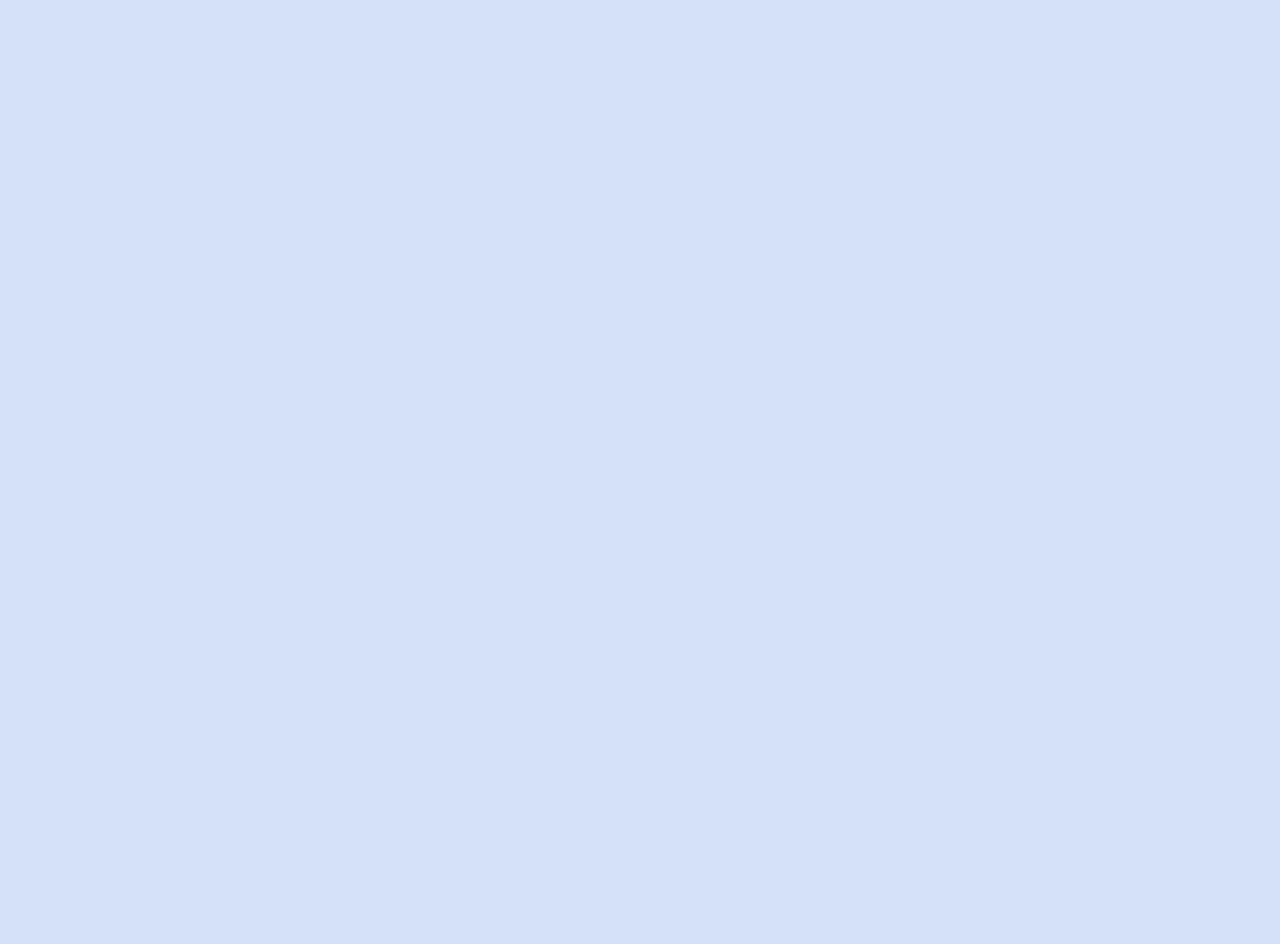
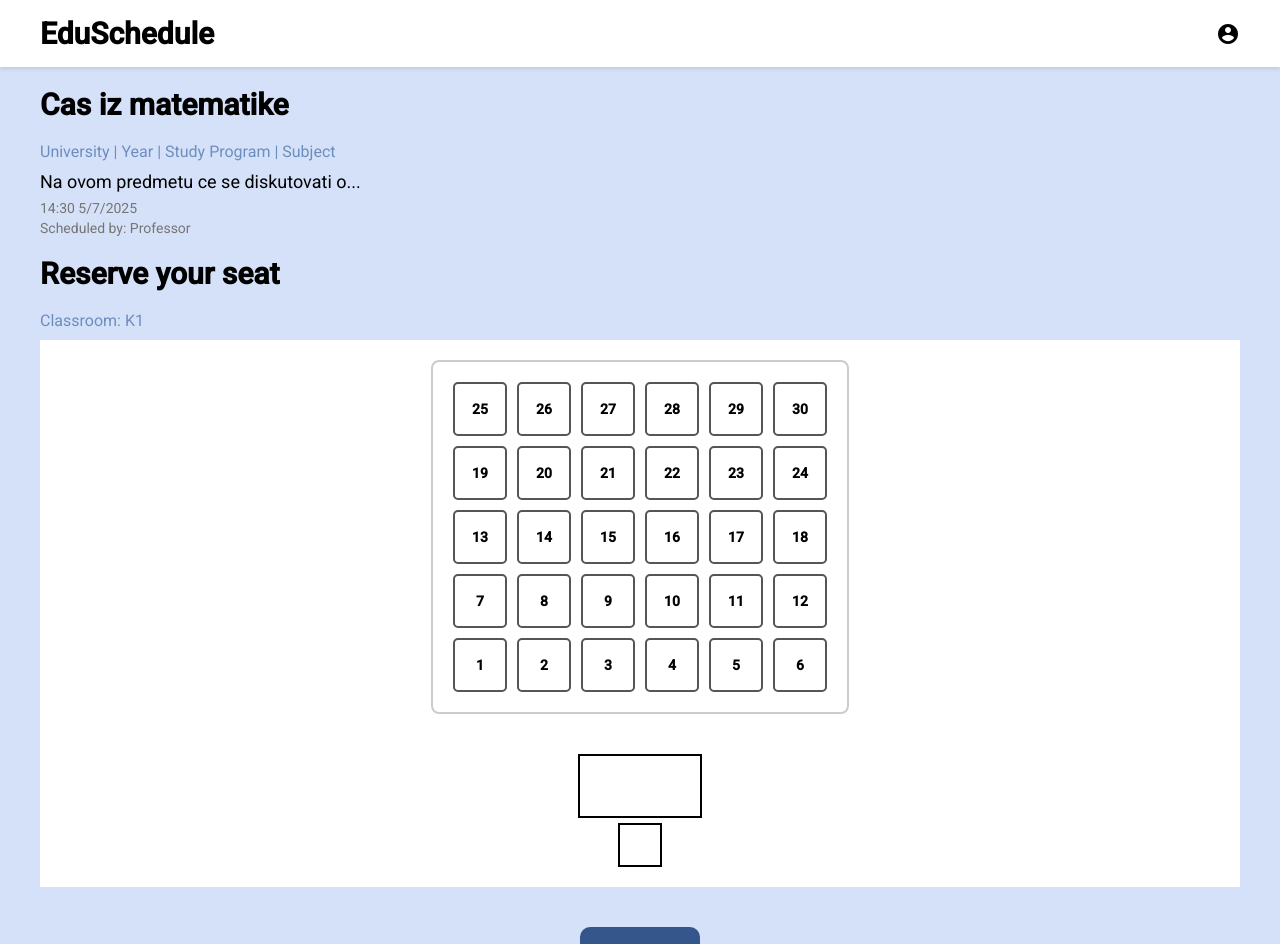
Before and after one commit to LukaIlic831/EduSchedule, an Angular app: page /class-info in a window 1280 px wide. Before the commit this address led to /. Shown: the top 944 px of the page. Before the commit the page ends 800 px from the top, so only its background shows below. Built offline with nearby package versions, Linux system fonts and the light colour scheme.

Commit message:
created class-info-page

```diff
--- a/src/app/app.routes.ts
+++ b/src/app/app.routes.ts
@@ -7,6 +7,7 @@ import { ProfessorDashboardPageComponent } from './feature/dashboard/pages/profe
 import { CreateClassPageComponent } from './feature/create-class/pages/create-class-page/create-class-page.component';
 import { SearchClassPageComponent } from './feature/search-class/pages/search-class-page/search-class-page.component';
 import { StudentProfilePageComponent } from './feature/profile/pages/student-profile-page/student-profile-page.component';
+import { ClassInfoPageComponent } from './feature/class-info/pages/class-info-page/class-info-page.component';
 
 export const routes: Routes = [
   { path: '', redirectTo: 'sign-in', pathMatch: 'full' },
@@ -18,4 +19,5 @@ export const routes: Routes = [
   { path: 'create-class', component: CreateClassPageComponent },
   { path: 'search', component: SearchClassPageComponent },
   { path: 'student-profile', component: StudentProfilePageComponent },
+  { path: 'class-info', component: ClassInfoPageComponent },
 ];
--- /dev/null
+++ b/src/app/feature/class-info/components/reserve-seat/reserve-seat.component.html
@@ -0,0 +1,29 @@
+<div class="class-reserve">
+  <div class="class-reserve__title">
+    <h1>Reserve your seat</h1>
+  </div>
+  <div class="class-reserve__sub-title">
+    <p>Classroom: K1</p>
+  </div>
+  <form>
+    <div class="class-reserve__wrapper">
+      <div
+        class="class-reserve__seats"
+        *ngFor="let groupNumber of numberOfGroups"
+      >
+        <div class="seat" *ngFor="let seatNumber of groupNumber"><p>{{seatNumber}}</p></div>
+      </div>
+    </div>
+    <div class="class-reserve__stage--wrapper">
+      <div class="class-reserve__stage">
+        <div class="class-reserve__stage--table"></div>
+        <div class="class-reserve__stage--stand"></div>
+      </div>
+    </div>
+    <div class="class-reserve__button">
+      <button class="class-reserve__button--confirm" type="submit">
+        Confirm
+      </button>
+    </div>
+  </form>
+</div>
--- /dev/null
+++ b/src/app/feature/class-info/components/reserve-seat/reserve-seat.component.scss
@@ -0,0 +1,78 @@
+@use "variables" as *;
+@use "mixins" as *;
+
+.class-reserve {
+  @include sub-title();
+
+  &__wrapper {
+    @include flex-center();
+    justify-content: space-evenly;
+    width: 100%;
+    padding: 20px 0;
+    background: $background-card;
+    margin-top: $spacing-md;
+  }
+
+  &__seats {
+    display: grid;
+    grid-template-rows: repeat(5, auto);
+    grid-template-columns: repeat(6, 1fr);
+    gap: 10px;
+    padding: 20px;
+    border: 2px solid $border-color-light;
+    width: fit-content;
+    border-radius: 8px;
+    .seat {
+      width: 50px;
+      height: 50px;
+      border: 2px solid #555;
+      background-color: white;
+      @include flex-center();
+      font-size: 14px;
+      font-weight: bold;
+      cursor: pointer;
+      border-radius: 5px;
+      transition: background-color 0.2s ease, border-color 0.2s ease;
+
+      &:hover {
+        background-color: $input-background;
+      }
+    }
+  }
+
+  &__stage {
+    bottom: 100px;
+    @include flex-center();
+    flex-direction: column;
+    z-index: 10;
+
+    &--wrapper {
+      width: 100%;
+      padding: 20px 0;
+      background: $background-card;
+    }
+
+    &--table {
+      width: 120px;
+      height: 60px;
+      border: 2px solid black;
+      margin-bottom: 5px;
+    }
+    &--stand {
+      width: 40px;
+      height: 40px;
+      border: 2px solid black;
+    }
+  }
+
+  &__button {
+    width: 100%;
+    margin-top: 40px;
+    padding-bottom: 20px;
+    @include flex-center();
+    &--confirm {
+      max-width: 200px;
+      @include button-style();
+    }
+  }
+}
--- /dev/null
+++ b/src/app/feature/class-info/components/reserve-seat/reserve-seat.component.ts
@@ -0,0 +1,31 @@
+import { CommonModule } from '@angular/common';
+import { Component, OnInit } from '@angular/core';
+
+@Component({
+  selector: 'app-reserve-seat',
+  imports: [CommonModule],
+  templateUrl: './reserve-seat.component.html',
+  styleUrl: './reserve-seat.component.scss',
+})
+export class ReserveSeatComponent implements OnInit {
+  firstGroupSeatNumbers = [
+    25, 26, 27, 28, 29, 30, 19, 20, 21, 22, 23, 24, 13, 14, 15, 16, 17, 18, 7,
+    8, 9, 10, 11, 12, 1, 2, 3, 4, 5, 6,
+  ];
+  secondGroupSeatNumbers = [
+    55, 56, 57, 58, 59, 60, 43, 44, 45, 46, 47, 48, 31, 32, 33, 34, 35, 36, 19,
+    20, 21, 22, 23, 24, 7, 8, 9, 10, 11, 12,
+  ];
+  numberOfGroups = [this.firstGroupSeatNumbers];
+
+  ngOnInit() {
+    this.arrangeSeatNumbers();
+  }
+
+  arrangeSeatNumbers() {
+    this.numberOfGroups.length == 2 &&
+      this.secondGroupSeatNumbers.forEach(
+        (num, index) => (this.firstGroupSeatNumbers[index] = num - 6)
+      );
+  }
+}
--- /dev/null
+++ b/src/app/feature/class-info/pages/class-info-page/class-info-page.component.html
@@ -0,0 +1,23 @@
+<app-nav />
+<div class="main__wrapper">
+  <div class="class-info">
+    <div class="class-info__title">
+      <h1>Cas iz matematike</h1>
+    </div>
+    <div class="class-info__sub-title">
+      <p>University | Year | Study Program | Subject</p>
+    </div>
+    <div class="class-info__desc">
+      <p>Na ovom predmetu ce se diskutovati o...</p>
+    </div>
+    <div class="class-info__footer">
+      <div class="class-info__footer--date">
+        <p>14:30 5/7/2025</p>
+      </div>
+      <div class="class-info__footer--professor">
+        <p>Scheduled by: Professor</p>
+      </div>
+    </div>
+  </div>
+  <app-reserve-seat />
+</div>
--- /dev/null
+++ b/src/app/feature/class-info/pages/class-info-page/class-info-page.component.scss
@@ -0,0 +1,23 @@
+@use "variables" as *;
+@use "mixins" as *;
+
+.class-info {
+  @include sub-title();
+  &__desc {
+    margin-top: $spacing-md;
+
+    p {
+      color: $primary-text;
+      font-size: 18px;
+    }
+  }
+  &__footer {
+    font-size: 14px;
+    color: $secondary-text;
+    margin-top: $spacing-sm;
+
+    &--professor {
+      margin-top: 4px;
+    }
+  }
+}
--- a/src/app/feature/dashboard/pages/professor-dashboard-page/professor-dashboard-page.component.scss
+++ b/src/app/feature/dashboard/pages/professor-dashboard-page/professor-dashboard-page.component.scss
@@ -7,7 +7,6 @@
     @include nav-style();
 
     h1 {
-      font-size: $font-size-medium !important;
       font-weight: bold;
       color: $primary-text;
       margin: 0px;
--- a/src/app/feature/search-class/pages/search-class-page/search-class-page.component.scss
+++ b/src/app/feature/search-class/pages/search-class-page/search-class-page.component.scss
@@ -31,12 +31,6 @@
     width: 100%;
     margin-top: $spacing-xxl;
 
-    &--title {
-      h1 {
-        font-size: $font-size-medium;
-      }
-    }
-
     &--wrapper {
       @include grid-wrapper();
     }
--- a/src/styles.scss
+++ b/src/styles.scss
@@ -44,3 +44,7 @@ img {
   padding: 0 16px;
   width: 100%;
 }
+
+h1 {
+  font-size: $font-size-medium;
+}
--- a/src/styles/mixins.scss
+++ b/src/styles/mixins.scss
@@ -73,12 +73,6 @@
     width: 100%;
     margin-top: $spacing-xxl;
 
-    &--title {
-      h1 {
-        font-size: $font-size-medium;
-      }
-    }
-
     &--wrapper {
       @include grid-wrapper();
     }
@@ -87,12 +81,6 @@
 
 @mixin user-info {
   &--info {
-    &-title {
-      h1 {
-        font-size: $font-size-medium;
-      }
-    }
-
     &-field {
       margin-bottom: $spacing-xs;
       p {
@@ -118,3 +106,12 @@
   background-color: $background-card;
   box-shadow: 0 2px 4px rgba(0, 0, 0, 0.1);
 }
+
+@mixin sub-title {
+  &__sub-title {
+    p {
+      font-size: $font-size-base;
+      color: $secondary-color;
+    }
+  }
+}
```
Also changed, not shown: src/app/feature/class-info/pages/class-info-page/class-info-page.component.ts (added, +13 -0 lines), 2 other files (tests, documents, lock files or other folders).
